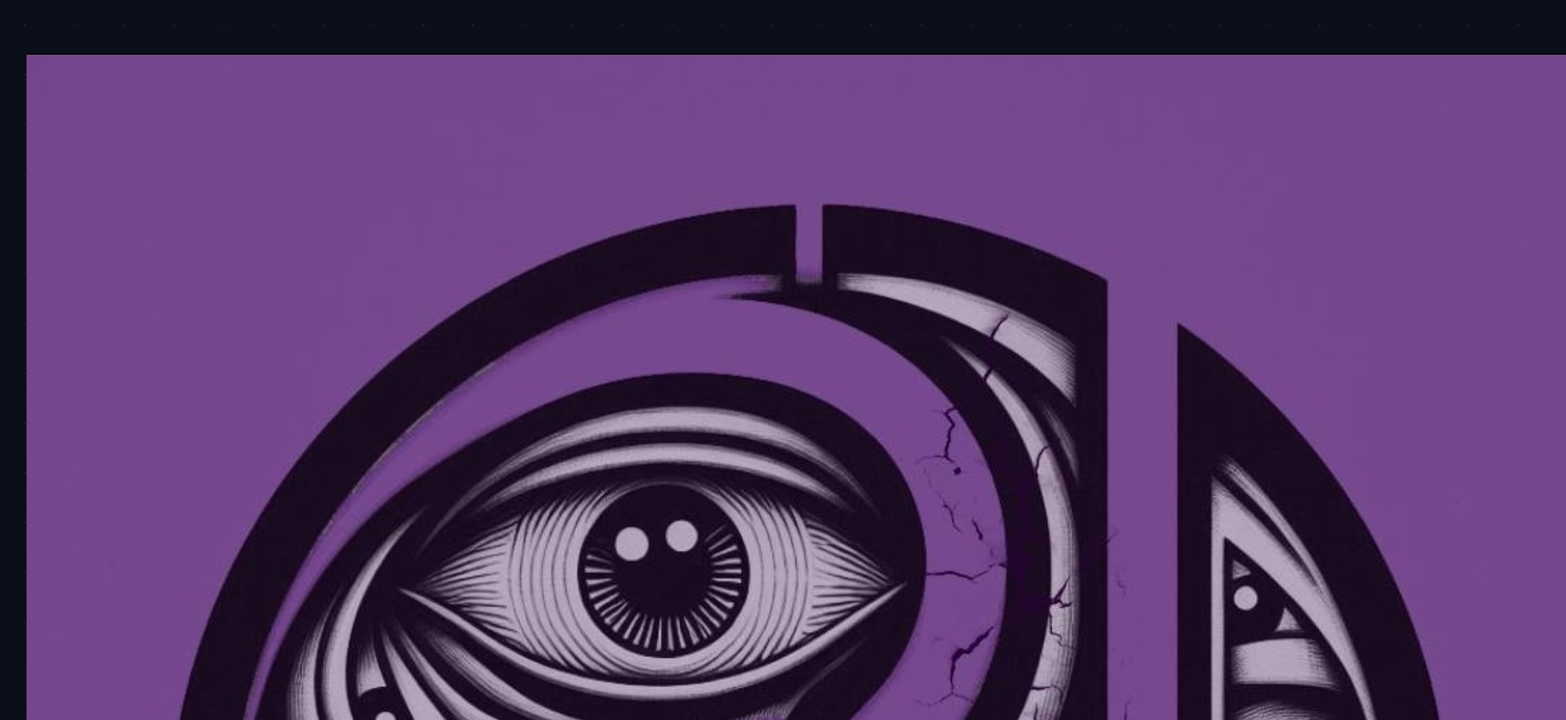
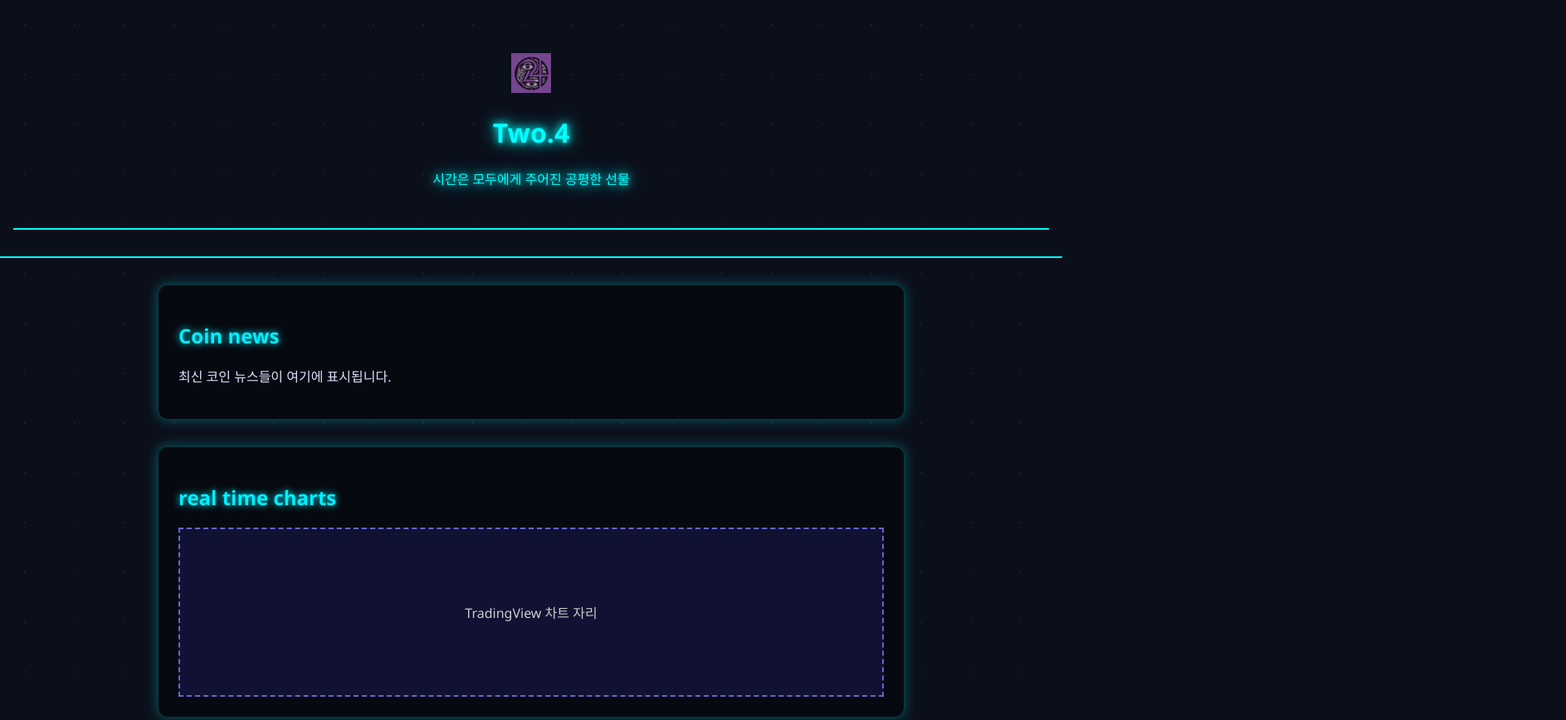
Before and after one commit to nonc100/two4, a plain HTML site: page index.html in a window 1280 px wide. Shown: the top 868 px of the page at 83% size, 1887 px wide, since content can reach past the window. Drawn offline with Linux system fonts and the light colour scheme.

Commit message:
Update style.css

```diff
--- a/style.css
+++ b/style.css
@@ -62,3 +62,8 @@ section {
 .chat a:hover {
   transform: scale(1.05);
 }
+/* style.css 맨 아래에 붙여넣기 */
+header img {
+  height: 48px;
+  width: auto;       /* 비율 유지 */
+}
```
